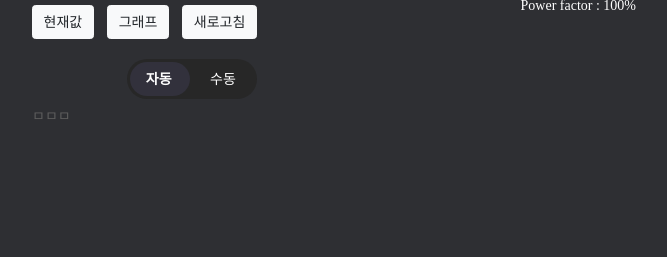
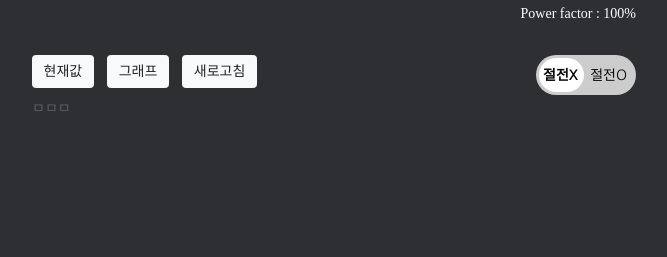
Before and after one commit to LouieKim/electricity_meter, a Flask app: template web/templates/graph.html in a window 1280 px wide. Shown: the part 543-800 px from the top of the page, without its empty margins (188-855 px from the left). Run offline with Flask 2, Linux system fonts and the light colour scheme; the template is opened without the code that fills it, so the values that code supplies are empty; parts of the project's set-up code (start-up, migrations or seed data) failed here and were passed over; some web fonts are replaced.

Commit message:
saver button

```diff
--- a/web/static/css/style.css
+++ b/web/static/css/style.css
@@ -162,20 +162,22 @@ a{color:#5d5d5d; text-decoration: none;}
 .chart_app .box .right .logo_box{width: 140px; height: 140px; margin-left: auto; position: relative; overflow: hidden;}
 .chart_app .box .right .logo_box img{position: absolute; right: -22px; top: 0; width: 100%; height: auto; transform: scale(2);}
 
-.chart_app .box .toggle_btn_container{margin-top: 20px;}
+.chart_app .box .toggle_btn_container{}
+/* .chart_app .box .toggle_btn_container{margin-top: 20px;} */
 .chart_app .box .toggle_input{display: none;}
-.chart_app .box .toggle_input + .toggle_label {outline: 0; margin-left: auto; display: block;width: 130px;height: 40px;position: relative;cursor: pointer;user-select: none;}
+/* .chart_app .box .toggle_input + .toggle_label {outline: 0; margin-left: auto; display: block;width: 130px;height: 40px;position: relative;cursor: pointer;user-select: none;} */
+.chart_app .box .toggle_input + .toggle_label {outline: 0; margin-left: 0; display: inline-block; width: 100px;height: 40px;position: relative;cursor: pointer;user-select: none;}
 .chart_app .box .toggle_input + .toggle_label:after,
-.chart_app .box .toggle_input + .toggle_label:before {position: relative;display: block;content: "";width: 60px;height: 100%;}
+.chart_app .box .toggle_input + .toggle_label:before {position: relative;display: block;content: "";width: 45px;height: 100%;}
 .chart_app .box .toggle_input + .toggle_label:after {left: 0;}
 .chart_app .box .toggle_input + .toggle_label:before {display: none;}
 .chart_app .box .toggle_input:checked + .toggle_label:after {left: 50%;}
-.chart_app .box .toggle_input + .toggle_label {background: #272727;border-radius: 2em;padding: 3px;transition: all 0.4s ease; box-sizing: border-box;}
-.chart_app .box .toggle_input + .toggle_label:after {border-radius: 30px;background: #32313c;transition: all 0.2s ease;}
-.chart_app .box .toggle_input:checked + .toggle_label {background: #272727;}
-.chart_app .box .toggle_input + .toggle_label span{position: absolute; z-index: 1; color: #FFF; top: 50%; font-size: 14px; transform: translateY(-50%); font-family: 'Nanum Gothic'}
-.chart_app .box .toggle_input + .toggle_label span.txt1{left: 19px; font-weight: bold; }
-.chart_app .box .toggle_input + .toggle_label span.txt2{right: 21px; font-weight: normal; }
+.chart_app .box .toggle_input + .toggle_label {background-color: #ccc;border-radius: 2em;padding: 3px;transition: all 0.4s ease; box-sizing: border-box;}
+.chart_app .box .toggle_input + .toggle_label:after {border-radius: 30px; background-color : #ffffff; transition: all 0.2s ease;}
+.chart_app .box .toggle_input:checked + .toggle_label {background-color: #2196F3;}
+.chart_app .box .toggle_input + .toggle_label span{position: absolute; z-index: 1; color: rgb(9, 9, 9); top: 50%; font-size: 14px; transform: translateY(-50%); font-family: 'Nanum Gothic'}
+.chart_app .box .toggle_input + .toggle_label span.txt1{left: 7px; font-weight: bold; }
+.chart_app .box .toggle_input + .toggle_label span.txt2{right: 9px; font-weight: normal; }
 
 .chart_app .box .toggle_input:checked + .toggle_label span.txt1{font-weight: normal; }
 .chart_app .box .toggle_input:checked + .toggle_label span.txt2{font-weight: bold; }
--- a/web/templates/graph.html
+++ b/web/templates/graph.html
@@ -68,9 +68,9 @@
 
                 <div>
                     <label style="float:right; color:white">Power factor : 100%</label>
-                </div>
+                </div><br><br>
 
-                <div class="reload_button" style="float:left;margin-top:10px;margin-left:40px">
+                <div class="reload_button" style="margin-top:10px;margin-left:40px">
                     <button type="button" onclick="location.href='http://localhost:7070/chart'" class="btn btn-light"
                         id="btn_power01">현재값</button>
                     <button type="button" onclick="location.href='http://localhost:7070/graph'" class="btn btn-light"
@@ -85,17 +85,17 @@
                     <p class="OnOff">절전OFF</p>
                     <p class="OnOff" style="display:none">절전ON</p> -->
 
-                    <div class="toggle_btn_container">
+                    <div class="toggle_btn_container" style="float:right; margin-left:20px">
                         <div class="toggle_btn_box">
                             <input class="toggle_input " id="toggle_btn" type="checkbox" />
                             <label class="toggle_label" for="toggle_btn">
-                                <span class="txt1">자동</span>
-                                <span class="txt2">수동</span>
+                                <span class="txt1">절전X</span>
+                                <span class="txt2">절전O</span>
                             </label>
                         </div>
-                    </div>
+                    </div><br>
 
-                    <button type="button" onclick="testfun()">ㅁㅁㅁ</button>
+                    <button type="button" onclick="testfun()" style="margin-top:10px">ㅁㅁㅁ</button>
 
                 </div>
 
@@ -172,21 +172,51 @@
 
         var toggleBtn = document.querySelector('#toggle_btn');
         // toggleBtn.checked = true;
-        toggleBtn.addEventListener('change' , function(){
+        toggleBtn.addEventListener('change', function () {
             console.log(toggleBtn.checked)
-            if(toggleBtn.checked) {
+            if (toggleBtn.checked) {
                 console.log("True")
+
+                $.ajax({
+                    type: 'GET',
+                    contentTypes: 'javascript/json; charset=utf-8',
+                    data: {},
+                    dataType: 'json',
+                    url: 'http://localhost:5000/xscreensaver/on',
+                    success: function (e) {
+                        console.log("ON");
+                    }
+                })
             } else {
                 console.log("FALSE")
+
+                $.ajax({
+                    type: 'GET',
+                    contentTypes: 'javascript/json; charset=utf-8',
+                    data: {},
+                    dataType: 'json',
+                    url: 'http://localhost:5000/xscreensaver/off',
+                    success: function (e) {
+                        console.log("OFF");
+                    }
+                })
             }
         })
 
-        function testfun(){
+        function testfun() {
             toggleBtn.checked = false;
+
+            $.ajax({
+                type: 'GET',
+                contentTypes: 'javascript/json; charset=utf-8',
+                data: {},
+                dataType: 'json',
+                url: 'http://localhost:5000/xscreensaver/off',
+                success: function (e) {
+                    console.log("OFF");
+                }
+            })
         }
-
-
-
 
         // var check = $("input:checkbox[name=screen_saver]");
 
@@ -222,8 +252,8 @@
         //     }
         // });
 
-        // check.click(function () {
-        //     $("p").toggle();
+        // toggleBtn.click(function () {
+        //     //$("p").toggle();
 
         //     if (check.is(":checked") == true) {
         //         //절전모드 on 일때
@@ -234,7 +264,7 @@
         //             dataType: 'json',
         //             url: 'http://localhost:5000/xscreensaver/on',
         //             success: function (e) {
-        //                 //console.log("ON");
+        //                 console.log("ON");
         //             }
         //         })
         //     }
@@ -247,7 +277,7 @@
         //             dataType: 'json',
         //             url: 'http://localhost:5000/xscreensaver/off',
         //             success: function (e) {
-        //                 //console.log("OFF");
+        //                 console.log("OFF");
         //             }
         //         })
         //     }
```
Also changed, not shown: web/templates/chart.html (+99 -40 lines).
